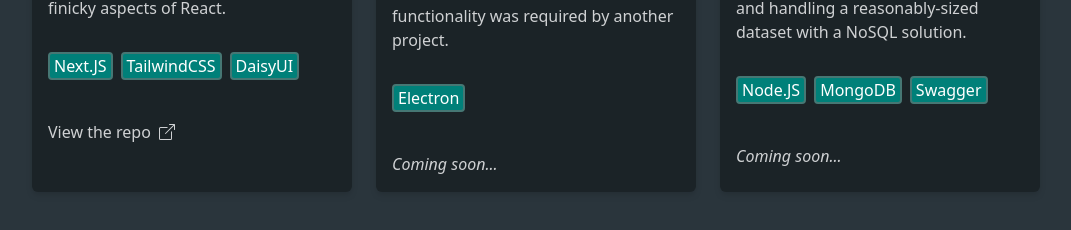
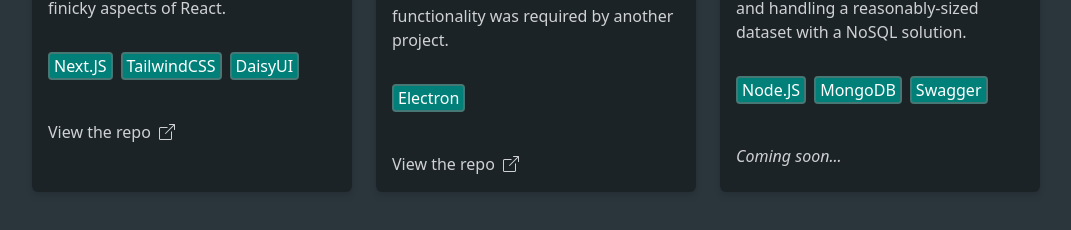
Before and after one commit to JessBaxter/portfolio2023, a Next.js app: page / in a window 1280 px wide. Shown: the part 1459-1689 px from the top of the page, without its empty margins (104-1175 px from the left). Built offline with nearby package versions, Linux system fonts and the light colour scheme.

Commit message:
Update Projects.js

```diff
--- a/components/Projects.js
+++ b/components/Projects.js
@@ -115,6 +115,7 @@ export default function Projects() {
           title="Text File Combiner (Electron)"
           description="Built while learning Electron, this app combines the contents of multiple text files into one file. This functionality was required by another project."
           techLinks={[{ name: "Electron", url: "https://www.electronjs.org/" }]}
+          repoLink="https://github.com/JessBaxter/text-file-combiner"
         />
         {/* PROJECT */}
         <Project
```
